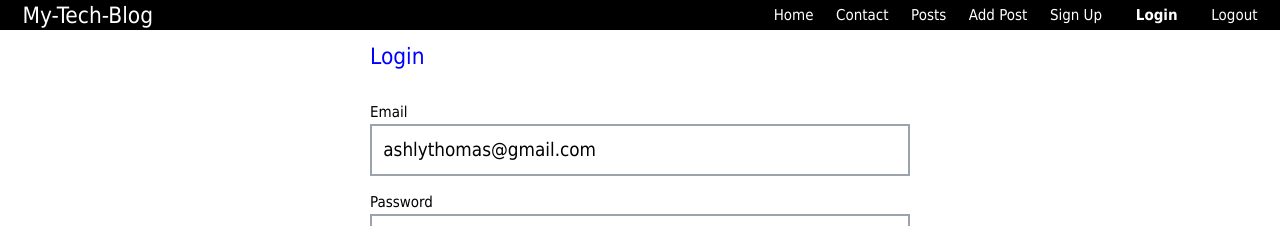
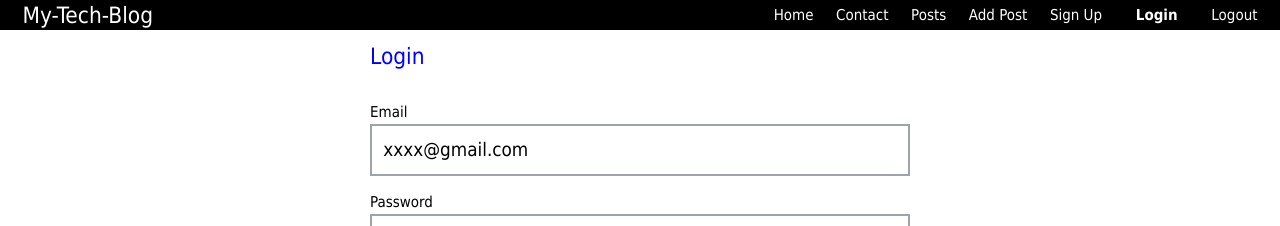
Before and after one commit to ashly-dxb/next-app, a Next.js app: page /Login in a window 1280 px wide. Shown: the top 226 px of the page. Built offline with nearby package versions, Linux system fonts and the light colour scheme.

Commit message:
tailwind css integration

```diff
--- a/pages/Login.js
+++ b/pages/Login.js
@@ -16,7 +16,7 @@ export default function Login() {
   const router = useRouter();
 
   const [credentials, setCredentials] = useState({
-    email: "ashlythomas@gmail.com",
+    email: "xxxx@gmail.com",
     password: "",
     showPassword: false,
   });
```
